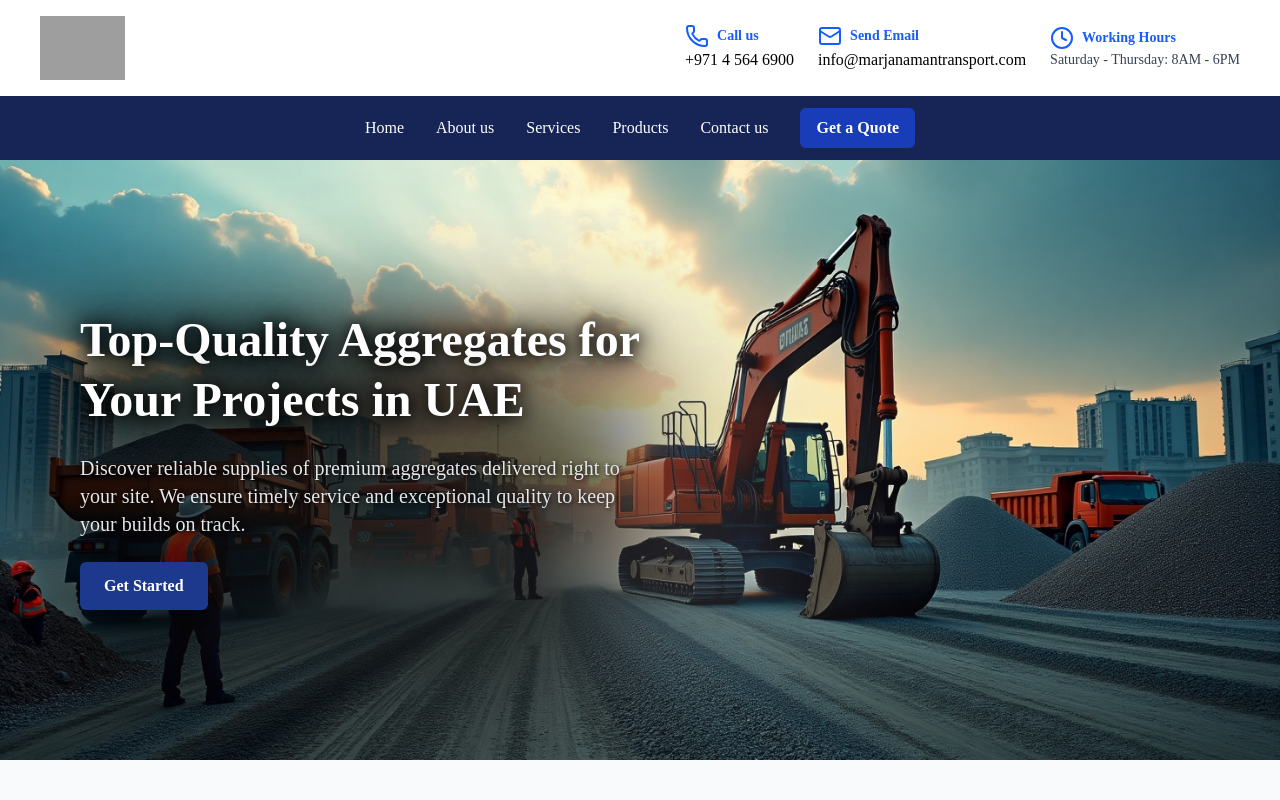
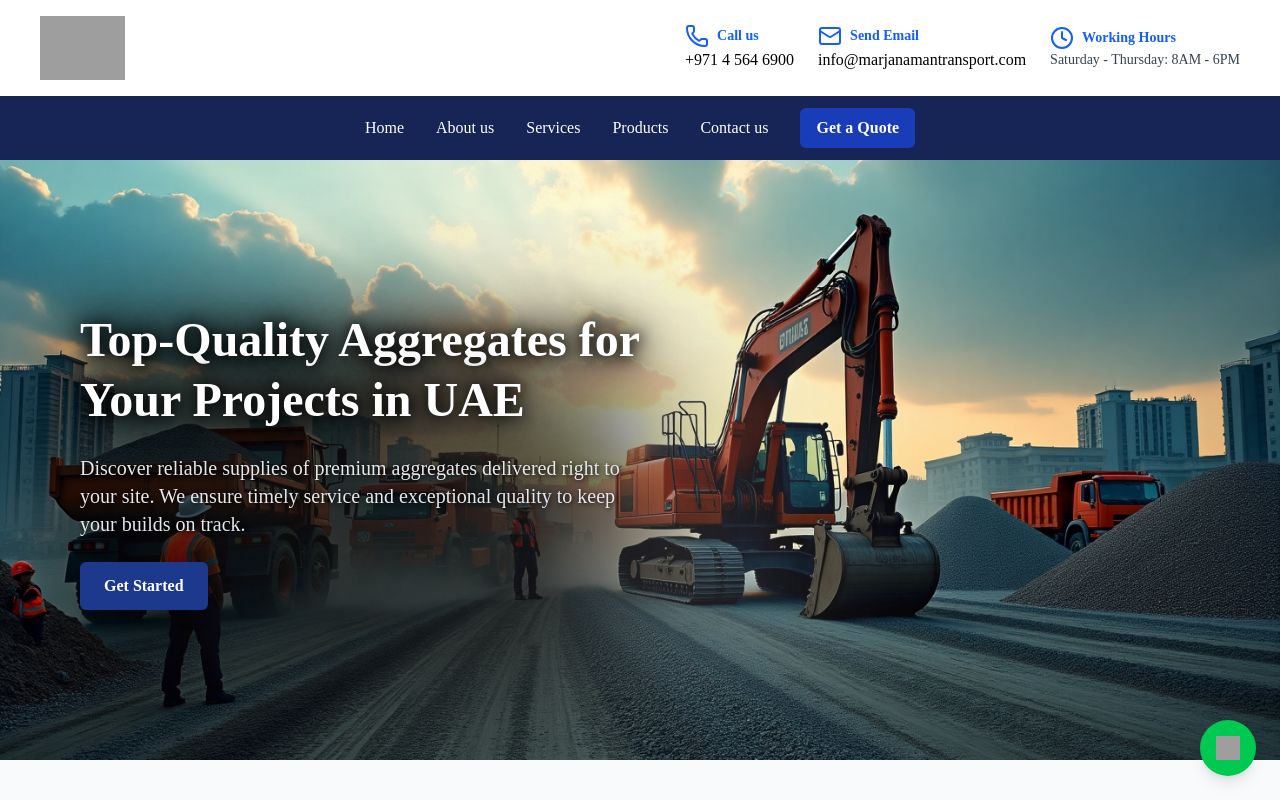
Before and after one commit to muazzamhussain/Aggregate-supply-Frontend-React, a React (Vite) app: page / in a window 1280 px wide. Shown: the top 800 px of the page. Built offline with nearby package versions, Linux system fonts and the light colour scheme; grey boxes are pictures that could not be loaded.

Commit message:
whatsapp feature added

```diff
--- a/src/App.jsx
+++ b/src/App.jsx
@@ -6,6 +6,19 @@ import { Outlet } from "react-router-dom";
 function App() {
   return (
     <div>
+
+      <a
+        href="https://wa.me/+971505937099" //Floating whatsapp icon
+        target="_blank"
+        rel="noopener noreferrer"
+        className="fixed bottom-6 right-6 bg-green-500 rounded-full shadow-lg p-4 z-50 hover:scale-110 transition-transform duration-300"
+      >
+        <img
+          src="https://cdn-icons-png.flaticon.com/512/124/124034.png"
+          alt="WhatsApp"
+          className="w-6 h-6"
+        />
+      </a>
       {/* Nav, header, etc. */}
       <Outlet /> {/* Renders nested route components here */}
     </div>
```
